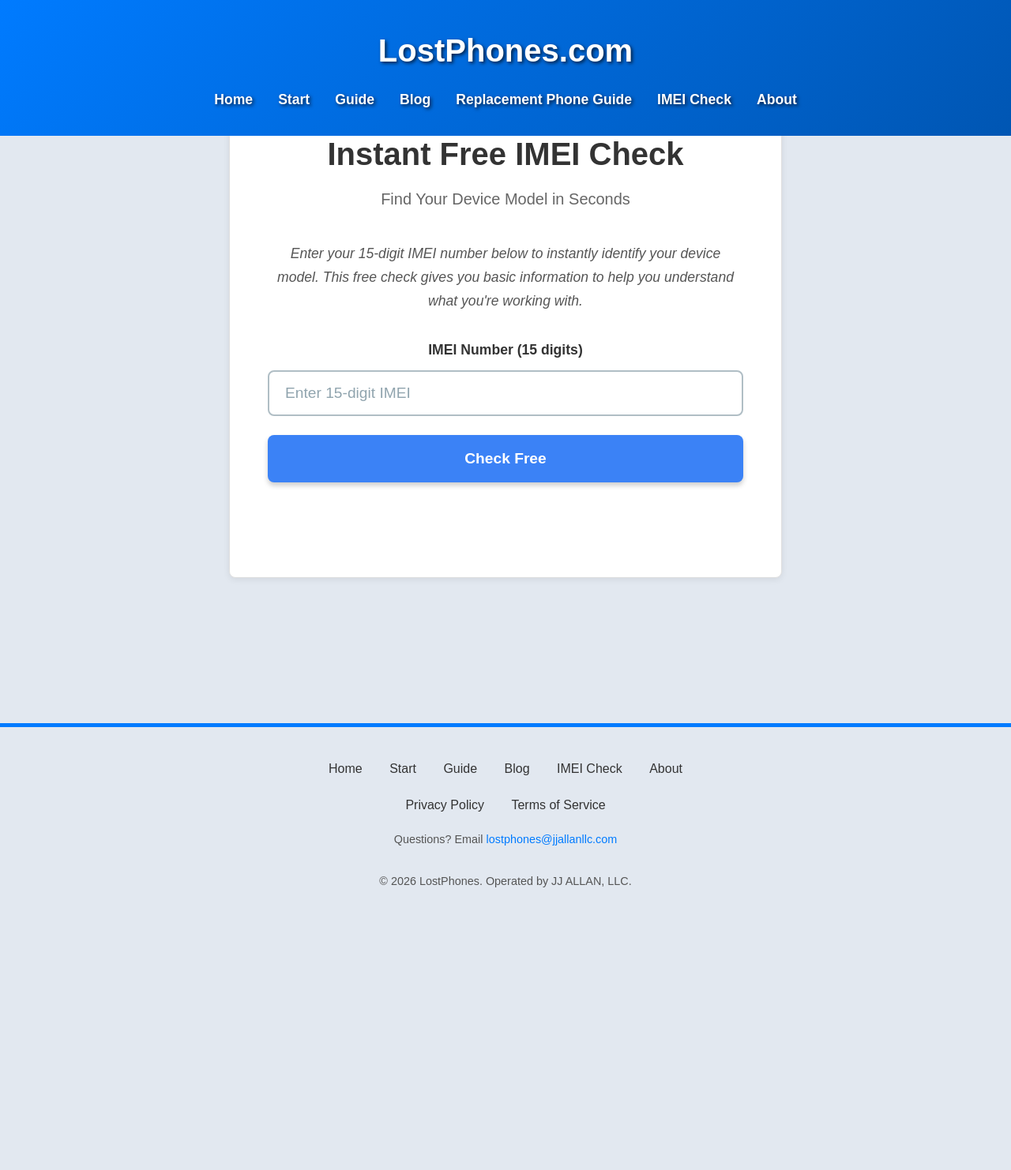
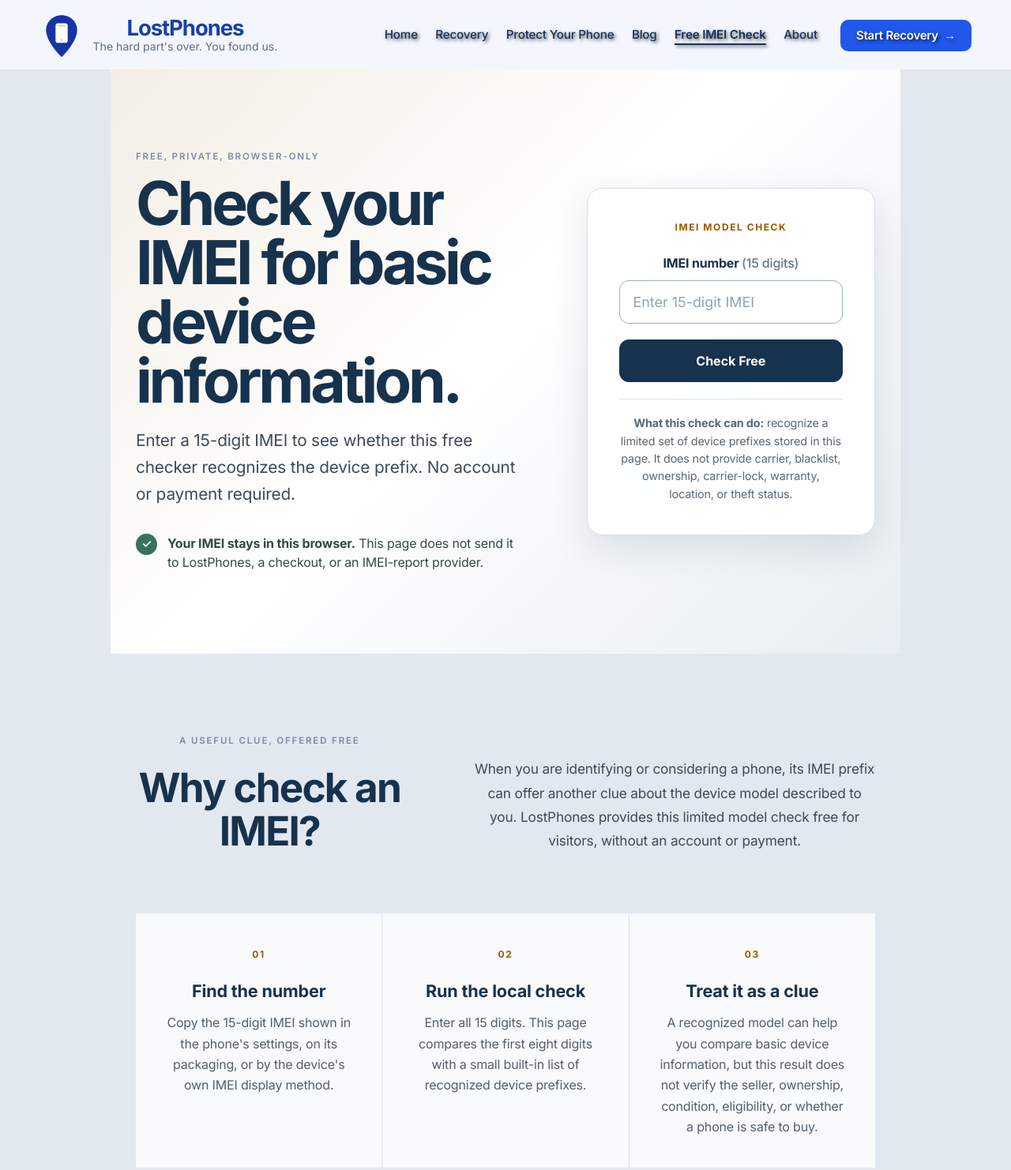
Before and after one commit to JJAllanLLC/LostPhones, a website: page imei-check.html in a window 1280 px wide. Shown: the top 1482 px of the page at 79% size. Before the commit the page ends 1169 px from the top, so only its background shows below. Drawn offline with Linux system fonts and the light colour scheme.

Commit message:
Redesign free IMEI checker

```diff
--- /dev/null
+++ b/imei-check.css
@@ -0,0 +1,62 @@
+body.imei-page .imei-main { max-width: none; margin: 0; padding: 0; }
+body.imei-page .imei-section,
+body.imei-page .imei-info,
+body.imei-page .imei-next { padding-inline: max(1.25rem, calc((100vw - 76rem) / 2)); }
+body.imei-page .imei-section {
+  min-height: 42rem; padding-top: clamp(4rem, 8vw, 7rem); padding-bottom: clamp(4rem, 8vw, 7rem);
+  background: linear-gradient(135deg, #f3eee5 0%, #fff 47%, #e7eef3 100%);
+}
+body.imei-page .imei-layout { display: grid; grid-template-columns: minmax(0, 1.08fr) minmax(22rem, .82fr); gap: clamp(2.5rem, 7vw, 7rem); align-items: center; }
+body.imei-page .imei-hero { margin: 0; text-align: left; }
+body.imei-page .imei-hero h1 { max-width: 12ch; margin: .75rem 0 1.25rem; color: #17324d; font-size: clamp(2.7rem, 6vw, 5.25rem); line-height: .98; letter-spacing: -.055em; }
+body.imei-page .imei-subheadline { max-width: 39rem; margin: 0; color: #3d4a57; font-size: clamp(1.08rem, 2vw, 1.3rem); line-height: 1.65; }
+body.imei-page .imei-privacy-note { display: flex; max-width: 38rem; gap: .8rem; align-items: flex-start; margin-top: 2rem; color: #344a40; }
+body.imei-page .imei-privacy-note p { margin: 0; line-height: 1.55; }
+body.imei-page .imei-privacy-icon { display: grid; width: 1.7rem; height: 1.7rem; flex: 0 0 auto; place-items: center; border-radius: 50%; color: #fff; background: #39715b; font-size: .9rem; font-weight: 800; }
+body.imei-page .imei-container { max-width: none; margin: 0; padding: clamp(1.5rem, 4vw, 2.5rem); border: 1px solid #d4dfe7; border-radius: 1.25rem; background: rgba(255, 255, 255, .94); box-shadow: 0 1rem 3rem rgba(23, 50, 77, .12); }
+body.imei-page .imei-step { margin: 0 0 1.5rem; color: #9a5a00; font-size: .75rem; font-weight: 800; letter-spacing: .13em; text-transform: uppercase; }
+body.imei-page .imei-form { margin: 0; }
+body.imei-page .imei-input-group { margin-bottom: 1rem; }
+body.imei-page .imei-input-group label { margin-bottom: .65rem; color: #17324d; font-size: 1rem; font-weight: 750; }
+body.imei-page .imei-input-group label span { color: #667684; font-weight: 500; }
+body.imei-page .imei-input-group input { box-sizing: border-box; width: 100%; padding: 1rem 1.05rem; border: 1.5px solid #9dafbd; border-radius: .75rem; color: #17324d; background: #fff; font-family: inherit; font-size: 1.12rem; letter-spacing: .08em; }
+body.imei-page .imei-input-group input:focus { outline: 3px solid rgba(39, 105, 144, .2); outline-offset: 1px; border-color: #276990; box-shadow: none; }
+body.imei-page .btn-check-free { width: 100%; min-height: 3.35rem; margin: .25rem 0 0; padding: .85rem 1.2rem; border: 1.5px solid #17324d; border-radius: .75rem; color: #fff; background: #17324d; box-shadow: none; font-family: inherit; font-size: 1rem; font-weight: 800; }
+body.imei-page .btn-check-free:hover { background: #244b6e; box-shadow: 0 .4rem 1rem rgba(23, 50, 77, .18); transform: translateY(-1px); }
+body.imei-page .btn-check-free:focus-visible { outline: 3px solid #d67a00; outline-offset: 3px; }
+body.imei-page .btn-check-free:disabled { color: #fff; background: #74889a; }
+body.imei-page .error-message { margin: 0 0 1rem; padding: .85rem 1rem; border: 1px solid #b64a4a; border-radius: .65rem; color: #8e2929; background: #fff0f0; }
+body.imei-page .result-box { margin: 1.25rem 0 0; padding: 1.15rem; border: 1px solid #81a99a; border-radius: .75rem; background: #edf7f2; }
+body.imei-page .result-box-content { gap: .8rem; }
+body.imei-page .result-icon { width: 1.7rem; height: 1.7rem; background: #39715b; font-size: .9rem; }
+body.imei-page .result-box h2 { margin: 0 0 .35rem; color: #214f3d; font-size: 1.15rem; }
+body.imei-page .result-box p { color: #344a40; font-size: 1rem; line-height: 1.55; }
+body.imei-page .imei-limit { margin: 1.35rem 0 0; padding-top: 1.2rem; border-top: 1px solid #dbe3e9; color: #5a6874; font-size: .9rem; line-height: 1.55; }
+body.imei-page .imei-info { padding-top: clamp(4rem, 8vw, 7rem); padding-bottom: clamp(4rem, 8vw, 7rem); background: #fff; }
+body.imei-page .imei-info-heading { display: grid; grid-template-columns: minmax(0, .8fr) minmax(0, 1.2fr); column-gap: clamp(2rem, 7vw, 7rem); }
+body.imei-page .imei-info-heading .hp-eyebrow { grid-column: 1; }
+body.imei-page .imei-info-heading h2 { grid-column: 1; margin: .65rem 0 0; color: #17324d; font-size: clamp(2rem, 4vw, 3.5rem); line-height: 1.08; letter-spacing: -.035em; }
+body.imei-page .imei-info-heading > p:last-child { grid-column: 2; grid-row: 1 / span 2; align-self: end; margin: 0; color: #3d4a57; font-size: 1.08rem; line-height: 1.75; }
+body.imei-page .imei-info-grid { display: grid; grid-template-columns: repeat(3, minmax(0, 1fr)); gap: 1px; margin-top: clamp(2.5rem, 6vw, 5rem); background: #d9e1e8; }
+body.imei-page .imei-info-grid article { min-height: 15rem; padding: clamp(1.5rem, 3vw, 2.5rem); background: #f8fafb; }
+body.imei-page .imei-info-grid span { color: #9a5a00; font-size: .75rem; font-weight: 800; letter-spacing: .14em; }
+body.imei-page .imei-info-grid h3 { margin: 1.2rem 0 .7rem; color: #17324d; font-size: 1.35rem; }
+body.imei-page .imei-info-grid p { margin: 0; color: #52606d; line-height: 1.65; }
+body.imei-page .imei-next { display: grid; grid-template-columns: minmax(0, .9fr) minmax(0, 1.1fr); gap: clamp(2rem, 7vw, 7rem); padding-top: clamp(4rem, 8vw, 7rem); padding-bottom: clamp(4rem, 8vw, 7rem); }
+body.imei-page .imei-next h2 { margin: .65rem 0 0; color: #17324d; font-size: clamp(2rem, 4vw, 3.5rem); line-height: 1.08; letter-spacing: -.035em; }
+body.imei-page .imei-next > div:last-child { color: #3d4a57; font-size: 1.08rem; line-height: 1.7; }
+body.imei-page .imei-next .hp-btn { margin-top: 1rem; }
+@media (max-width: 959px) {
+  body.imei-page .imei-layout { grid-template-columns: 1fr; }
+  body.imei-page .imei-hero h1 { max-width: 14ch; }
+}
+@media (max-width: 767px) {
+  body.imei-page .imei-section { min-height: auto; padding-top: 4.25rem; padding-bottom: 4.25rem; }
+  body.imei-page .imei-next { grid-template-columns: 1fr; gap: 1.25rem; }
+  body.imei-page .imei-info-heading { display: block; }
+  body.imei-page .imei-info-heading > p:last-child { margin-top: 1.25rem; }
+  body.imei-page .imei-info-grid { grid-template-columns: 1fr; }
+  body.imei-page .imei-info-grid article { min-height: auto; }
+  body.imei-page .imei-container { padding: 1.35rem; }
+}
+@media (prefers-reduced-motion: reduce) { body.imei-page .btn-check-free { transition: none; } }
--- a/imei-check.html
+++ b/imei-check.html
@@ -234,37 +234,50 @@
 
     }
   </style>
+  <link rel="stylesheet" href="v2.css">
+  <link rel="stylesheet" href="homepage.css">
+  <link rel="stylesheet" href="imei-check.css">
 </head>
-<body>
-
-  <header class="blog-header">
-    <div style="font-size: 2.5rem; margin-bottom: 1rem; text-shadow: 2px 2px 4px rgba(0, 0, 0, 0.7); font-weight: bold;">LostPhones.com</div>
-    <nav>
+<body class="home imei-page">
+  <a class="skip-link" href="#main">Skip to content</a>
+  <header class="hp-header">
+    <div class="hp-header-inner">
+      <a class="hp-brand" href="/" aria-label="LostPhones home">
+        <img class="hp-logo" src="assets/homepage/logo.svg" alt="" width="56" height="56">
+        <span class="hp-brand-text"><span class="hp-brand-name">LostPhones</span><span class="hp-brand-tag">The hard part's over. You found us.</span></span>
+      </a>
+      <button class="hp-menu-toggle" id="hp-menu-toggle" type="button" aria-expanded="false" aria-controls="hp-nav" aria-label="Open menu"><span class="hp-menu-bars" aria-hidden="true"></span></button>
+      <nav class="hp-nav" id="hp-nav" aria-label="Primary">
         <ul>
           <li><a href="/">Home</a></li>
-        <li><a href="recovery.html">Start</a></li>
-        <li><a href="preparedness.html">Guide</a></li>
+          <li><a href="recovery.html">Recovery</a></li>
+          <li><a href="preparedness.html">Protect Your Phone</a></li>
           <li><a href="/blog/">Blog</a></li>
-        <li><a href="replacement-phone-guide.html">Replacement Phone Guide</a></li>
-        <li><a href="imei-check.html">IMEI Check</a></li>
+          <li><a href="imei-check.html" aria-current="page">Free IMEI Check</a></li>
           <li><a href="about.html">About</a></li>
         </ul>
+        <a class="hp-btn hp-btn-header" href="recovery.html">Start Recovery <span aria-hidden="true">→</span></a>
       </nav>
+    </div>
   </header>
 
-  <div class="main-content">
+  <main id="main" class="imei-main">
     <section class="imei-section">
+      <div class="imei-layout">
+        <div class="imei-hero">
+          <p class="hp-eyebrow">Free, private, browser-only</p>
+          <h1>Check your IMEI for basic device information.</h1>
+          <p class="imei-subheadline">Enter a 15-digit IMEI to see whether this free checker recognizes the device prefix. No account or payment required.</p>
+          <div class="imei-privacy-note">
+            <span class="imei-privacy-icon" aria-hidden="true">✓</span>
+            <p><strong>Your IMEI stays in this browser.</strong> This page does not send it to LostPhones, a checkout, or an IMEI-report provider.</p>
+          </div>
+        </div>
         <div class="imei-container">
-        <div class="imei-hero">
-          <h1>Instant Free IMEI Check</h1>
-          <h2 class="imei-subheadline">Find Your Device Model in Seconds</h2>
-        </div>
-
-        <p class="calming-copy">Enter your 15-digit IMEI number below to instantly identify your device model. This free check gives you basic information to help you understand what you're working with.</p>
-
+          <p class="imei-step">IMEI model check</p>
           <form class="imei-form" id="imeiForm">
             <div class="imei-input-group">
-            <label for="imeiInput">IMEI Number (15 digits)</label>
+              <label for="imeiInput">IMEI number <span>(15 digits)</span></label>
               <input
                 type="text"
                 id="imeiInput"
@@ -272,47 +285,48 @@
                 placeholder="Enter 15-digit IMEI"
                 maxlength="15"
                 pattern="[0-9]{15}"
+                inputmode="numeric"
+                autocomplete="off"
                 required
               >
             </div>
-
-          <div class="error-message" id="errorMessage"></div>
-
-          <button type="submit" class="btn-check-free" id="checkFreeBtn">
-            Check Free
-          </button>
+            <div class="error-message" id="errorMessage" role="alert"></div>
+            <button type="submit" class="btn-check-free" id="checkFreeBtn">Check Free</button>
           </form>
-
-        <div class="result-box" id="resultBox">
+          <div class="result-box" id="resultBox" aria-live="polite">
             <div class="result-box-content">
               <div class="result-icon">✓</div>
-            <div class="result-text">
-              <h3 id="resultTitle"></h3>
-              <p id="resultText"></p>
+              <div class="result-text"><h2 id="resultTitle"></h2><p id="resultText"></p></div>
             </div>
           </div>
+          <p class="imei-limit"><strong>What this check can do:</strong> recognize a limited set of device prefixes stored in this page. It does not provide carrier, blacklist, ownership, carrier-lock, warranty, location, or theft status.</p>
         </div>
-
       </div>
     </section>
+    <section class="imei-info" aria-labelledby="imei-info-heading">
+      <div class="imei-info-heading">
+        <p class="hp-eyebrow">A useful clue, offered free</p>
+        <h2 id="imei-info-heading">Why check an IMEI?</h2>
+        <p>When you are identifying or considering a phone, its IMEI prefix can offer another clue about the device model described to you. LostPhones provides this limited model check free for visitors, without an account or payment.</p>
       </div>
+      <div class="imei-info-grid">
+        <article><span aria-hidden="true">01</span><h3>Find the number</h3><p>Copy the 15-digit IMEI shown in the phone's settings, on its packaging, or by the device's own IMEI display method.</p></article>
+        <article><span aria-hidden="true">02</span><h3>Run the local check</h3><p>Enter all 15 digits. This page compares the first eight digits with a small built-in list of recognized device prefixes.</p></article>
+        <article><span aria-hidden="true">03</span><h3>Treat it as a clue</h3><p>A recognized model can help you compare basic device information, but this result does not verify the seller, ownership, condition, eligibility, or whether a phone is safe to buy.</p></article>
+      </div>
+    </section>
+    <section class="imei-next" aria-labelledby="imei-next-heading">
+      <div><p class="hp-eyebrow">A model check is only one clue</p><h2 id="imei-next-heading">Missing a phone right now?</h2></div>
+      <div><p>Use the guided recovery flow for practical next steps based on what happened and what device you use.</p><a class="hp-btn hp-btn-primary" href="recovery.html">Start Recovery <span aria-hidden="true">→</span></a></div>
+    </section>
+  </main>
 
-  <footer style="background:#e9ecef; padding:60px 20px; text-align:center; border-top:5px solid #007bff; margin-top:120px; font-family:Arial, sans-serif;">
-    <div style="max-width:1200px; margin:0 auto;">
-      <div style="margin-bottom:20px;">
-        <a href="index.html" style="margin:0 15px; color:#333; text-decoration:none;">Home</a>
-        <a href="recovery.html" style="margin:0 15px; color:#333; text-decoration:none;">Start</a>
-        <a href="preparedness.html" style="margin:0 15px; color:#333; text-decoration:none;">Guide</a>
-        <a href="/blog/" style="margin:0 15px; color:#333; text-decoration:none;">Blog</a>
-        <a href="imei-check.html" style="margin:0 15px; color:#333; text-decoration:none;">IMEI Check</a>
-        <a href="about.html" style="margin:0 15px; color:#333; text-decoration:none;">About</a>
-      </div>
-      <div style="margin-bottom:20px;">
-        <a href="privacy.html" style="margin:0 15px; color:#333; text-decoration:none;">Privacy Policy</a>
-        <a href="terms.html" style="margin:0 15px; color:#333; text-decoration:none;">Terms of Service</a>
-      </div>
-      <div style="color:#555; font-size:0.9rem; margin-top:20px;">Questions? Email <a href="mailto:lostphones@jjallanllc.com" style="color:#007bff; text-decoration:none;">lostphones@jjallanllc.com</a></div>
-      <div style="color:#555; font-size:0.9rem; margin-top:30px;">© 2026 LostPhones. Operated by JJ ALLAN, LLC.</div>
+  <footer class="hp-footer">
+    <div class="hp-footer-inner">
+      <a class="hp-brand hp-footer-brand" href="/" aria-label="LostPhones home"><img class="hp-logo" src="assets/homepage/logo.svg" alt="" width="56" height="56"><span class="hp-brand-text"><span class="hp-brand-name">LostPhones</span><span class="hp-brand-tag">The hard part's over. You found us.</span></span></a>
+      <nav aria-label="Footer"><a href="privacy.html">Privacy</a><a href="terms.html">Terms</a><a href="/blog/">Blog</a></nav>
+      <p class="hp-copyright">© 2026 LostPhones. Operated by <a href="https://jjallanllc.com" rel="noopener noreferrer">JJ ALLAN, LLC</a>.</p>
+      <p class="hp-script hp-script-footer">Same you,<br>just one step ahead.</p>
     </div>
   </footer>
 
@@ -418,6 +432,7 @@
 
   <script src="analytics-events.js"></script>
   <script src="analytics-page-init.js"></script>
+  <script src="homepage.js" defer></script>
 
   <!-- Vercel Analytics -->
   <script async src="https://va.vercel-scripts.com/v1/script.js"></script>
```
Lines whose indentation alone changed are shown as unchanged.
